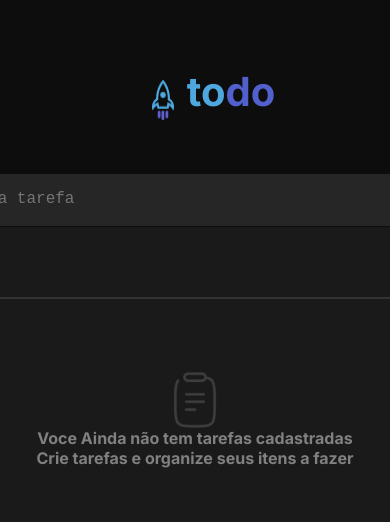
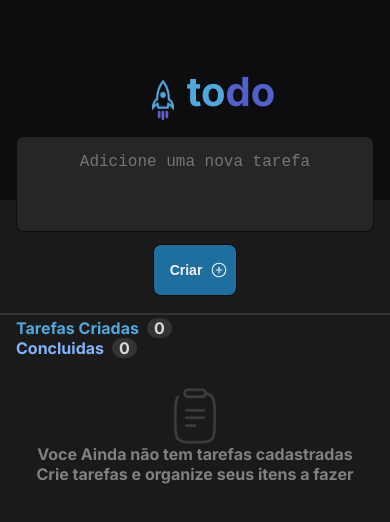
Before and after one commit to ithauront/ToDoList, a React (Vite) app: page / in a window 390 px wide. Shown: the top 522 px of the page. Built offline with nearby package versions, Linux system fonts and the light colour scheme.

Commit message:
feat[components]: added responive styles

```diff
--- a/src/components/createTask.module.css
+++ b/src/components/createTask.module.css
@@ -44,9 +44,29 @@
     padding: 0.5rem;
     font-weight: 700;
     font-size: 0.875rem;
+}
+
+.form button:hover {
+    background: var(--blue);
+    cursor: pointer;
+}
+
+@media (max-width: 768px) {
+    .form {
+        flex-direction: column;
+        gap: 0.75rem;
+        padding: 1rem;
+        width: 100vw;
     }
 
-    .form button:hover {
-        background: var(--blue);
-        cursor: pointer;
+    .form textarea {
+        width: 100%;
+        height: 6rem;
+        text-align: center;
     }
+
+    .form button {
+        width: 100%;
+        justify-content: center;
+    }
+}
--- a/src/components/header.module.css
+++ b/src/components/header.module.css
@@ -21,18 +21,24 @@
 }
 
 .title strong {
- padding: 0.8rem;
- height: 5.75rem;
- width: 4rem;
- font-weight: bold;
- font-size: 2.5rem;
+    padding: 0.8rem;
+    height: 5.75rem;
+    width: 4rem;
+    font-weight: bold;
+    font-size: 2.5rem;
 }
 
 .blue {
     color: var(--blue)
-
 }
 
 .purple {
     color: var(--purple-dark);
 }
+
+@media (max-width: 768px) {
+    .header {
+        width: 100vw;
+        margin-bottom: 1rem;
+    }
+}
--- a/src/components/taskList.module.css
+++ b/src/components/taskList.module.css
@@ -18,14 +18,14 @@
 }
 
 
-.counter{
+.counter {
     margin-left: 0.5rem;
     width: 1.5625rem;
     height: 1.1875rem;
     border-radius: 999px;
     background: var(--gray-400);
     color: var(--gray-200);
-padding: 0.625rem 0.5rem ;
+    padding: 0.625rem 0.5rem;
     display: flex;
     align-items: center;
     justify-content: center;
@@ -44,9 +44,10 @@ justify-content: center;
     display: flex;
 
 }
+
 .empty {
     position: absolute;
-    top:  calc(1.187rem + 1.5rem);
+    top: calc(1.187rem + 1.5rem);
     left: 50%;
     transform: translate(-50%);
 
@@ -79,11 +80,11 @@ justify-content: center;
 
 .taskOnTheList {
 
-   margin-top:  calc(1.187rem + 3rem);
+    margin-top: calc(1.187rem + 3rem);
     left: 50%;
 
     width: 46rem;
-    height: 4.5rem;
+    min-height: 4.5rem;
     padding: 1rem;
     border-radius: 8px;
 
@@ -97,7 +98,7 @@ justify-content: center;
     color: var(--gray-100);
 }
 
-.taskOnTheList + .taskOnTheList {
+.taskOnTheList+.taskOnTheList {
     margin-top: 0.75rem
 }
 
@@ -112,7 +113,7 @@ justify-content: center;
     transition: 0.1s;
 }
 
-  .checkbox:hover{
+.checkbox:hover {
     border: 2px solid var(--blue-dark);
 }
 
@@ -152,7 +153,44 @@ justify-content: center;
 
 }
 
-.checkbox:checked ~ .text {
+.checkbox:checked~.text {
     color: var(--gray-300);
     text-decoration: line-through;
 }
+
+
+@media (max-width: 768px) {
+    .tasksListWrapper {
+        width: 100vw;
+    }
+
+    .tasksCreated {
+        display: flex;
+        flex-direction: column;
+        width: 100vw;
+        align-items: flex-start;
+        justify-content: flex-start;
+        padding: 3rem 1rem;
+    }
+
+    .listOfTasks {
+        flex: 1;
+        width: 100vw;
+
+        padding: 0 1rem;
+    }
+
+    .taskOnTheList {
+        margin-top: 0;
+        width: 100%;
+    }
+
+    .text {
+        flex: 1;
+        word-wrap: break-word;
+        overflow-wrap: break-word;
+        white-space: normal;
+        max-width: 80%;
+        text-align: center;
+    }
+}
--- a/src/components/taskList.tsx
+++ b/src/components/taskList.tsx
@@ -53,7 +53,7 @@
 
           </main>
 
-          <footer className={tasks.length === 0 ? styles.empty : ''}>
+          <footer className={tasks.length === 0 ? styles.empty : styles.listOfTasks}>
     {tasks.length === 0 ? (
       <>
         <img className={styles.clipboard} src={Clipboard} alt="Clipboard" />
```
Lines whose indentation alone changed are shown as unchanged.
